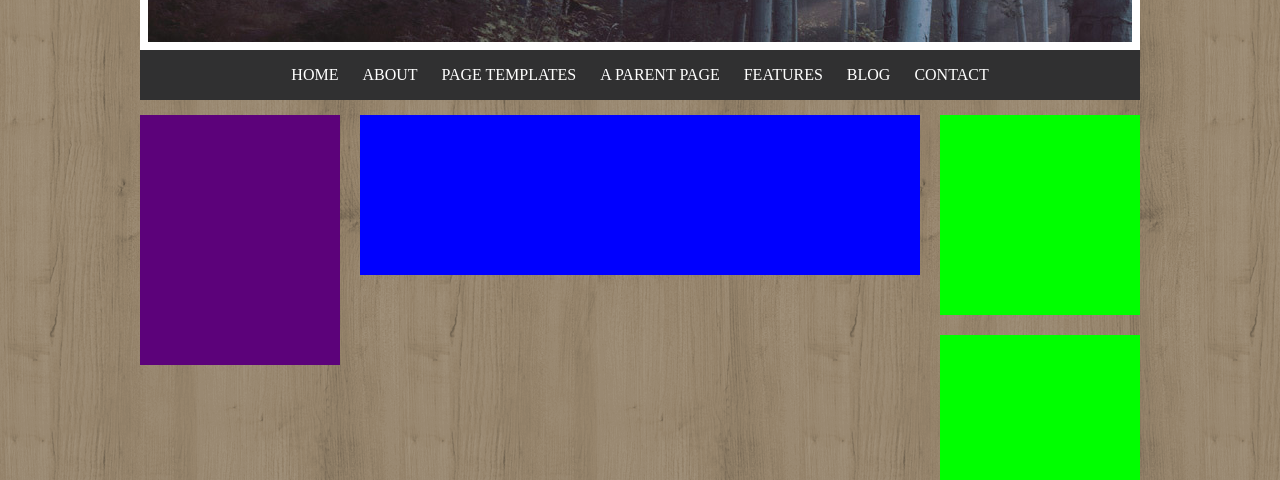
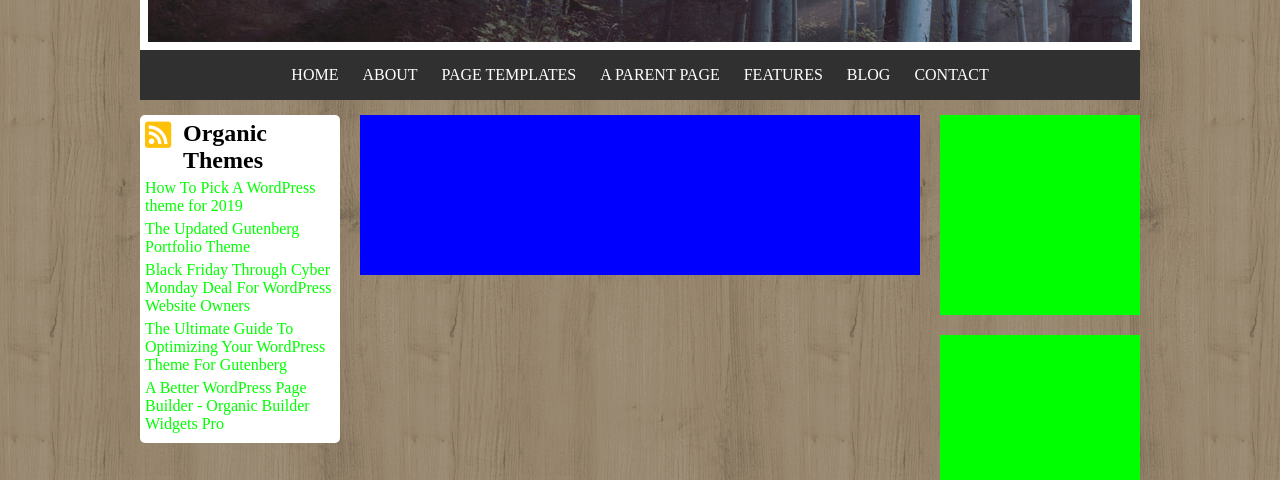
Before and after one commit to Marco-Sebastiani/htmlcss-wp, a plain HTML site: page index.html in a window 1280 px wide. Shown: the part 320-800 px from the top of the page. Drawn offline with Linux system fonts and the light colour scheme.

Commit message:
Aside-left

```diff
--- a/css/style.css
+++ b/css/style.css
@@ -9,7 +9,7 @@ body{
 }
 
 a{
-  color: #31800f;
+  color: #0f0;
   text-decoration: none;
 }
 
@@ -89,7 +89,7 @@ nav .items li a{
 }
 
 .items li:hover{
-  background-color: lightgrey;
+  background-color: #ddd;
 }
 /* /Header-bottom */
 
@@ -97,14 +97,42 @@ nav .items li a{
 
 /* INIZIO CORPO PRINCIPALE */
 main{
+  width: 100%;
   padding: 15px 0;
 }
 
 aside.col-left{
   width: 20%;
-  height: 250px;
-  background-color: #5c027a;
+  /* height: 250px; */
+  background-color: #fff;
+  padding:5px;
+  border-radius: 5px;
+
 }
+
+.col-left-ico{
+  width: 20%;
+}
+
+.col-left-ico i{
+  color: #ffc107;
+  font-size: 30px;
+}
+
+.col-left-title{
+  width: 80%;
+}
+
+
+ul.col-left-menu{
+  list-style: none;
+}
+
+ul.col-left-menu li{
+  margin: 5px 0;
+}
+
+
 
 section{
   width: calc(60% - 40px);
--- a/index.html
+++ b/index.html
@@ -3,6 +3,7 @@
   <head>
     <meta charset="utf-8">
     <link rel="stylesheet" href="css/style.css">
+      <link rel="stylesheet" href="https://cdnjs.cloudflare.com/ajax/libs/font-awesome/5.15.1/css/all.min.css" />
     <title>Layout-finale</title>
   </head>
   <body>
@@ -36,7 +37,24 @@
       <main class="clearfix">
         <!-- INIZIO COLONNA SINISTRA -->
         <aside class="col-left float-left">
+          <div class="col-left-header clearfix">
 
+            <div class="col-left-ico float-left">
+              <i class="fas fa-rss-square float-left"></i>
+            </div>
+
+            <div class="col-left-title float-left">
+              <h2>Organic Themes</h2>
+            </div>
+
+          </div>
+          <ul class="col-left-menu">
+            <li><a href="#">How To Pick A WordPress theme for 2019</a></li>
+            <li><a href="#">The Updated Gutenberg Portfolio Theme</a></li>
+            <li><a href="#">Black Friday Through Cyber Monday Deal For WordPress Website Owners</a></li>
+            <li><a href="#">The Ultimate Guide To Optimizing Your WordPress Theme For Gutenberg</a></li>
+            <li><a href="#">A Better WordPress Page Builder - Organic Builder Widgets Pro</a></li>
+          </ul>
         </aside>
         <!-- / COLONNA SINISTRA -->
 
```
